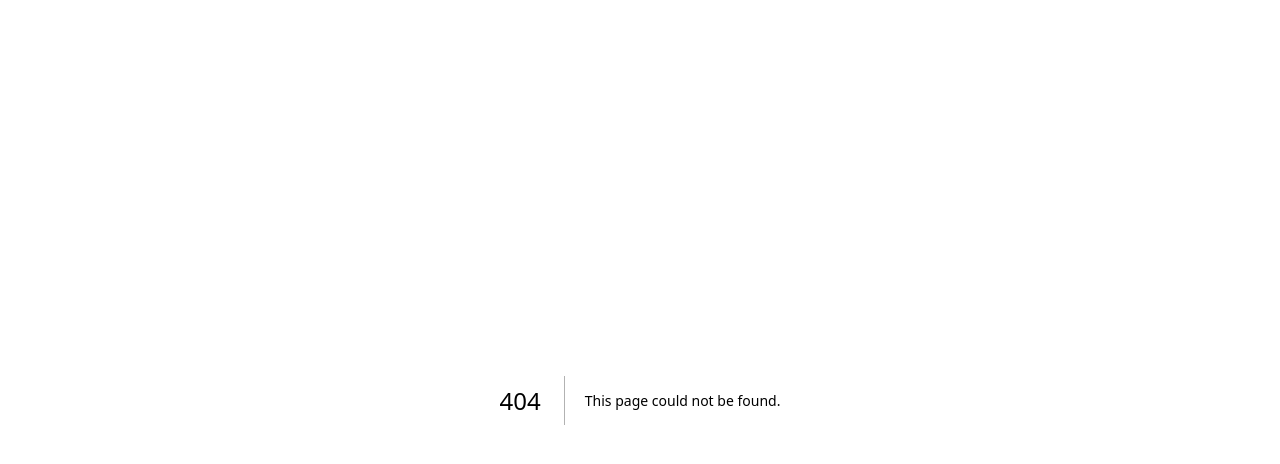
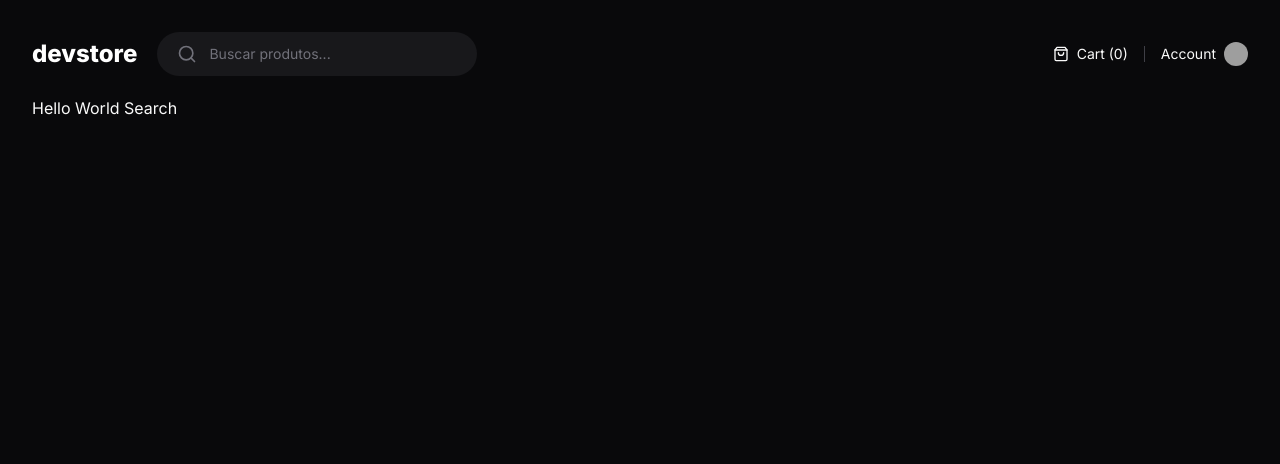
Before and after one commit to hikaroeduardo/devstore, a Next.js app: page /search in a window 1280 px wide. Before the commit this address had no page. Shown: the top 464 px of the page. Built offline with nearby package versions, Linux system fonts and the light colour scheme; grey boxes are pictures that could not be loaded.

Commit message:
style: Estilizacao de layout e header

```diff
--- a/next.config.mjs
+++ b/next.config.mjs
@@ -1,4 +1,10 @@
 /** @type {import('next').NextConfig} */
-const nextConfig = {};
+const nextConfig = {
+    images: {
+        domains: [
+            'github.com'
+        ]
+    }
+};
 
 export default nextConfig;
--- /dev/null
+++ b/src/app/(store)/(home)/loading.tsx
@@ -0,0 +1,3 @@
+export default function Loading() {
+    return <p>Carregando...</p>
+}
--- /dev/null
+++ b/src/app/(store)/(home)/page.tsx
@@ -0,0 +1,5 @@
+export default async function Home() {
+    await new Promise((resolve) => setTimeout(resolve, 2000));
+
+    return <h1>Hello World!</h1>;
+}
--- /dev/null
+++ b/src/app/(store)/layout.tsx
@@ -0,0 +1,11 @@
+import { Header } from "@/components/header";
+import { ReactNode } from "react";
+
+export default function StoreLayout({ children }: { children: ReactNode }) {
+    return (
+        <div className="mx-auto grid min-h-screen w-full max-w-[1600px] grid-rows-[min-content_max-content] gap-5 p-8">
+            <Header />
+            {children}
+        </div>
+    );
+}
--- /dev/null
+++ b/src/app/(store)/search/loading.tsx
@@ -0,0 +1,3 @@
+export default function Loading() {
+    return <p>Carregando Pesquisa...</p>
+}
--- /dev/null
+++ b/src/app/(store)/search/page.tsx
@@ -0,0 +1,5 @@
+export default async function Search() {
+    await new Promise((resolve) => setTimeout(resolve, 2000));
+
+    return <h1>Hello World Search</h1>;
+}
--- a/src/app/layout.tsx
+++ b/src/app/layout.tsx
@@ -14,8 +14,8 @@
     children: React.ReactNode;
 }>) {
     return (
-        <html lang="pt-br">
-            <body className={inter.variable}>{children}</body>
+        <html className={inter.variable} lang="pt-br">
+            <body className="bg-zinc-950 text-zinc-50 antialiased">{children}</body>
         </html>
     );
 }
--- a/src/app/page.tsx
+++ /dev/null
@@ -1,3 +0,0 @@
-export default function Home() {
-    return <h1>Hello World!</h1>;
-}
--- /dev/null
+++ b/src/components/header.tsx
@@ -0,0 +1,41 @@
+import { Search, ShoppingBag } from "lucide-react";
+import Image from "next/image";
+import Link from "next/link";
+
+export function Header() {
+    return (
+        <div className="flex items-center justify-between">
+            <div className="flex items-center gap-5">
+                <Link href="/" className="text-2xl font-extrabold text-white">
+                    devstore
+                </Link>
+
+                <form className="flex w-[320px] items-center gap-3 rounded-full bg-zinc-900 px-5 py-3 ring-zinc-700">
+                    <Search className="w-5 h-5 text-zinc-500" />
+
+                    <input
+                        placeholder="Buscar produtos..."
+                        className="flex-1 bg-transparent text-sm outline-none placeholder:text-zinc-500"
+                    />
+                </form>
+            </div>
+
+            <div className="flex items-center gap-4">
+                <div className="flex items-center gap-2">
+                    <ShoppingBag className="h-4 w-4" />
+                    <span className="text-sm">Cart (0)</span>
+                </div>
+
+                <div className="w-px h-4 bg-zinc-700" />
+
+                <Link
+                    href="/"
+                    className="flex items-center gap-2 hover:underline"
+                >
+                    <span className="text-sm">Account</span>
+                    <Image src="https://github.com/hikaroeduardo.png" alt="" className="h-6 w-6 rounded-full" width={24} height={24} />
+                </Link>
+            </div>
+        </div>
+    );
+}
```
Also changed, not shown: package.json (+5 -4 lines), 1 other file (tests, documents, lock files or other folders).
